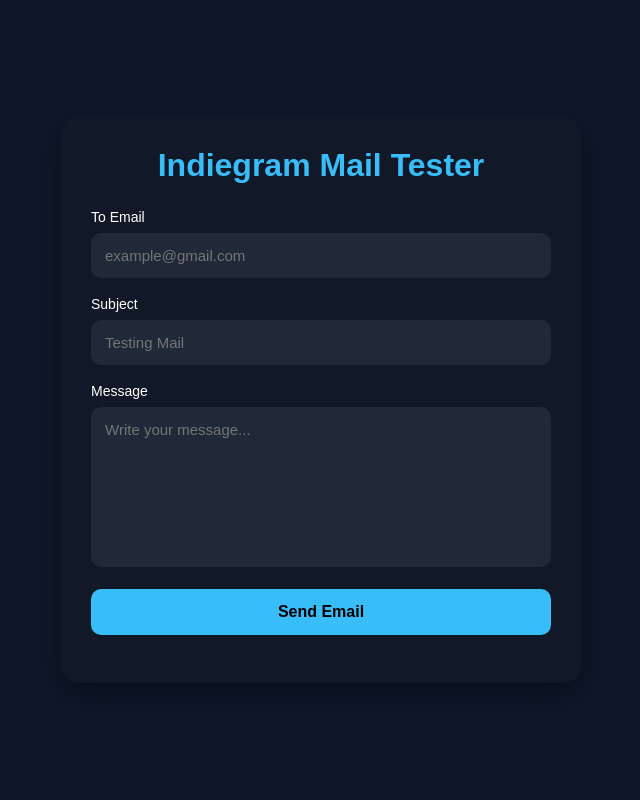
After one commit to XplorerJV/SchoolTrack, a PHP site: page /school/mail-tester.php in a window 1280 px wide. The commit adds this page. Shown: the whole page, without its empty margins (319-959 px from the left). Run offline with PHP 8.4, Linux system fonts and the light colour scheme; a user stored in the database is signed in; some libraries are stand-ins or nearby versions.

Commit message:
feat: super admin role, logo load fix, SMS/email customize, mail tester button
Co-Authored-By: Jayesh Verma <jayeshverma1912@gmail.com>

```diff
--- a/admin/settings.php
+++ b/admin/settings.php
@@ -74,7 +74,7 @@ foreach (['school_name','school_address','school_start_time','late_time','cutoff
                         <input type="file" name="school_logo" accept="image/png,image/jpeg,image/svg+xml">
                         <?php if (!empty($s['school_logo'])): ?>
                         <div style="margin-top:10px;display:flex;gap:10px;align-items:center">
-                            <img src="<?= htmlspecialchars($s['school_logo']) ?>" style="height:50px;border-radius:8px;border:1px solid #e2e8f0">
+                            <img src="<?= htmlspecialchars(mediaUrl($s['school_logo'])) ?>" style="height:50px;border-radius:8px;border:1px solid #e2e8f0">
                             <span style="font-size:13px;color:#64748b">Current logo</span>
                         </div>
                         <?php endif; ?>
--- a/auth.php
+++ b/auth.php
@@ -86,6 +86,7 @@ function auditLog($userId, $action, $module, $description, $oldVal = null, $newV
 // Get redirect by role
 function getRoleDashboard($role) {
     switch ($role) {
+        case 'superadmin': return 'superadmin/dashboard.php';
         case 'admin':     return 'admin/dashboard.php';
         case 'principal': return 'principal/dashboard.php';
         case 'teacher':   return 'teacher/dashboard.php';
--- a/config.php
+++ b/config.php
@@ -89,7 +89,27 @@ function saveUploadedFile($file) {
     if (!move_uploaded_file($file['tmp_name'], $destination)) {
         return null;
     }
-    return UPLOADS_URL . '/' . $filename;
+    // Store a host-independent relative path so the file works on any
+    // deployment (localhost, tunnel, production) and can be committed to git.
+    return 'uploads/' . $filename;
+}
+
+// Build a usable URL for a stored media path.
+// Handles legacy absolute URLs (e.g. http://localhost/school/uploads/x.png) by
+// re-basing them onto the current APP_URL, and relative paths (uploads/x.png).
+function mediaUrl($value) {
+    if (empty($value)) return '';
+    $base = rtrim(APP_URL, '/');
+    if (preg_match('#^https?://#i', $value)) {
+        // Re-base any uploaded file onto the current host so old localhost
+        // URLs stored in the DB still resolve correctly.
+        $pos = strpos($value, '/uploads/');
+        if ($pos !== false) {
+            return $base . substr($value, $pos);
+        }
+        return $value; // external image URL, leave as-is
+    }
+    return $base . '/' . ltrim($value, '/');
 }
 
 // Format date
--- a/index.php
+++ b/index.php
@@ -8,7 +8,7 @@ if (isLoggedIn()) {
 
 $schoolName    = getSetting('school_name') ?: 'Springfield Public School';
 $schoolAddress = getSetting('school_address') ?: '';
-$schoolLogo    = getSetting('school_logo') ?: '';
+$schoolLogo    = mediaUrl(getSetting('school_logo'));
 
 // Fetch teachers for quick-select
 $db = getDB();
--- /dev/null
+++ b/mail-tester.php
@@ -0,0 +1,210 @@
+<?php
+// mail-tester.php — standalone email tester opened from the top-bar "Email" button.
+require_once __DIR__ . '/auth.php';
+// Only logged-in staff may open the mail tester.
+requireRole(['admin', 'teacher', 'principal', 'superadmin'], 'index.php');
+?>
+<!DOCTYPE html>
+<html lang="en">
+<head>
+  <meta charset="UTF-8" />
+  <meta name="viewport" content="width=device-width, initial-scale=1.0"/>
+  <title>Indiegram Mail Tester</title>
+
+  <style>
+    *{
+      margin:0;
+      padding:0;
+      box-sizing:border-box;
+      font-family: Arial, sans-serif;
+    }
+
+    body{
+      background:#0f172a;
+      min-height:100vh;
+      display:flex;
+      justify-content:center;
+      align-items:center;
+      padding:20px;
+    }
+
+    .card{
+      width:100%;
+      max-width:520px;
+      background:#111827;
+      padding:30px;
+      border-radius:18px;
+      box-shadow:0 10px 30px rgba(0,0,0,0.4);
+      color:white;
+    }
+
+    h1{
+      text-align:center;
+      margin-bottom:25px;
+      color:#38bdf8;
+    }
+
+    .group{
+      margin-bottom:18px;
+    }
+
+    label{
+      display:block;
+      margin-bottom:8px;
+      font-size:14px;
+    }
+
+    input,
+    textarea{
+      width:100%;
+      padding:14px;
+      border:none;
+      outline:none;
+      border-radius:10px;
+      background:#1f2937;
+      color:white;
+      font-size:15px;
+    }
+
+    textarea{
+      resize:none;
+      height:160px;
+    }
+
+    button{
+      width:100%;
+      padding:14px;
+      border:none;
+      border-radius:10px;
+      background:#38bdf8;
+      color:black;
+      font-weight:bold;
+      font-size:16px;
+      cursor:pointer;
+      transition:0.3s;
+    }
+
+    button:hover{
+      background:#0ea5e9;
+    }
+
+    .status{
+      margin-top:18px;
+      text-align:center;
+      font-size:14px;
+    }
+
+    .success{
+      color:#22c55e;
+    }
+
+    .error{
+      color:#ef4444;
+    }
+  </style>
+</head>
+<body>
+
+<div class="card">
+
+  <h1>Indiegram Mail Tester</h1>
+
+  <form id="mailForm">
+
+    <div class="group">
+      <label>To Email</label>
+      <input
+        type="email"
+        name="to"
+        placeholder="example@gmail.com"
+        required
+      >
+    </div>
+
+    <div class="group">
+      <label>Subject</label>
+      <input
+        type="text"
+        name="subject"
+        placeholder="Testing Mail"
+        required
+      >
+    </div>
+
+    <div class="group">
+      <label>Message</label>
+      <textarea
+        name="body"
+        placeholder="Write your message..."
+        required
+      ></textarea>
+    </div>
+
+    <!-- Hidden Token -->
+    <input
+      type="hidden"
+      name="token"
+      value="MY_SECRET_KEY_123"
+    >
+
+    <button type="submit">
+      Send Email
+    </button>
+
+    <div class="status" id="status"></div>
+
+  </form>
+
+</div>
+
+<script>
+
+const form = document.getElementById("mailForm");
+const statusBox = document.getElementById("status");
+
+form.addEventListener("submit", async (e) => {
+
+  e.preventDefault();
+
+  statusBox.className = "status";
+  statusBox.innerHTML = "Sending email...";
+
+  const formData = new FormData(form);
+
+  try {
+
+    const response = await fetch(
+      "https://email.indiegrampublications.com/send_email.php",
+      {
+        method: "POST",
+        body: formData,
+        headers: {
+          "Authorization": "MY_SECRET_KEY_123"
+        }
+      }
+    );
+
+    const result = await response.text();
+
+    console.log(result);
+
+    statusBox.className = "status success";
+    statusBox.innerHTML = "✅ Email Sent Successfully";
+
+    form.reset();
+
+  } catch (error) {
+
+    console.error(error);
+
+    statusBox.className = "status error";
+    statusBox.innerHTML = "❌ Failed To Send Email";
+
+  }
+
+});
+
+</script>
+
+</body>
+</html>
```
Also changed, not shown: header.php (+13 -2 lines), scripts/migrate_add_superadmin.php (added, +60 -0 lines), superadmin/dashboard.php (added, +114 -0 lines), superadmin/subscription.php (added, +108 -0 lines), database.sql, 1 other file.
